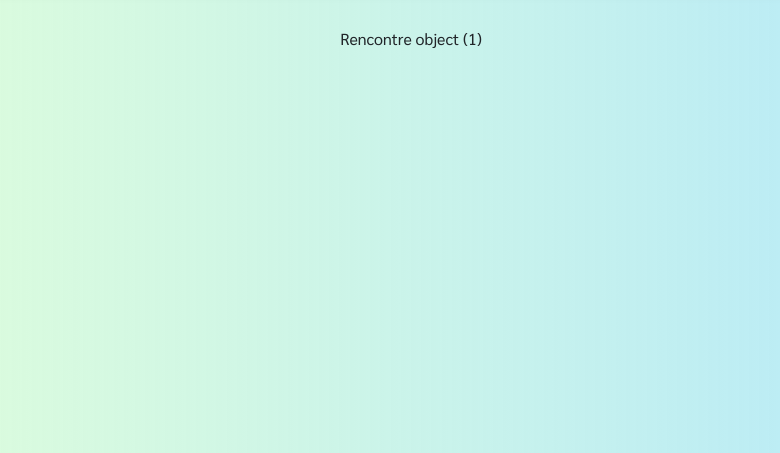
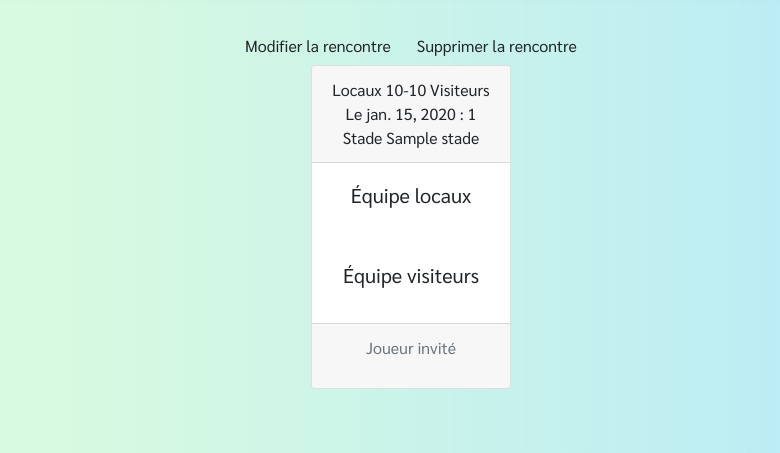
Before and after one commit to GAzerty/Projet_Web, a Django app: page /rencontre/read/1 in a window 1280 px wide. Shown: the part 347-800 px from the top of the page, without its empty margins (229-1009 px from the left). Run offline with Django 3.2, Linux system fonts and the light colour scheme; tables that the repository leaves empty hold one stand-in row (values such as "Sample post"); some libraries are stand-ins or nearby versions.

Commit message:
Affichage d'une rencontre, bouttons de modification et suppression, affichage des joueurs invités

```diff
--- a/app/templates/rencontre/readRencontre.html
+++ b/app/templates/rencontre/readRencontre.html
@@ -3,7 +3,47 @@
 {% block title %}Résumé de la rencontre{% endblock %}
 
 {% block maincontent %}
+        <div class="d-flex justify-content-center flex-wrap">
+            <a href="{% url 'update_rencontre' Rencontre.idRencontre %}" class="btn">Modifier la rencontre</a>
+            <a href="{% url 'delete_rencontre' Rencontre.idRencontre %}" class="btn">Supprimer la rencontre</a>
+        </div>
     <div class="d-flex justify-content-center">
-        {{ Rencontre }}
+        <div class="card text-center">
+          <div class="card-header">
+              <div>Locaux {{ Rencontre.scoreLocaux }}-{{ Rencontre.scoreVisiteurs }} Visiteurs</div>
+              <div>Le {{ Rencontre.dateRencontre }} : {{ Rencontre.heureRencontre }}</div>
+              <div>Stade {{ Rencontre.lieuRencontre.nomStade }}</div>
+          </div>
+          <div class="card-body">
+            <h5 class="card-title">Équipe locaux</h5>
+            <ul class="list-group-flush">
+                {% for participation in JoueursLocaux %}
+                <li class="list-group-item text-right-left">
+                    {{ participation.idJoueur.idJoueur.username }}
+                </li>
+                {% endfor %}
+            </ul>
+          </div>
+            <div class="card-body">
+            <h5 class="card-title ">Équipe visiteurs</h5>
+            <ul class="list-group-flush">
+                {% for participation in JoueursVisiteurs %}
+                <li class="list-group-item text-right">
+                    {{ participation.idJoueur.idJoueur.username  }}
+                </li>
+                {% endfor %}
+            </ul>
+          </div>
+          <div class="card-footer text-muted">
+            <span>Joueur invité </span>
+            <ul class="list-group-flush">
+                {% for invite in JoueursInvite %}
+                <li class="list-group-item">
+                    {{ invite.idJoueur.idJoueur.username  }}
+                </li>
+                {% endfor %}
+            </ul>
+          </div>
+        </div>
     </div>
 {% endblock %}
```
